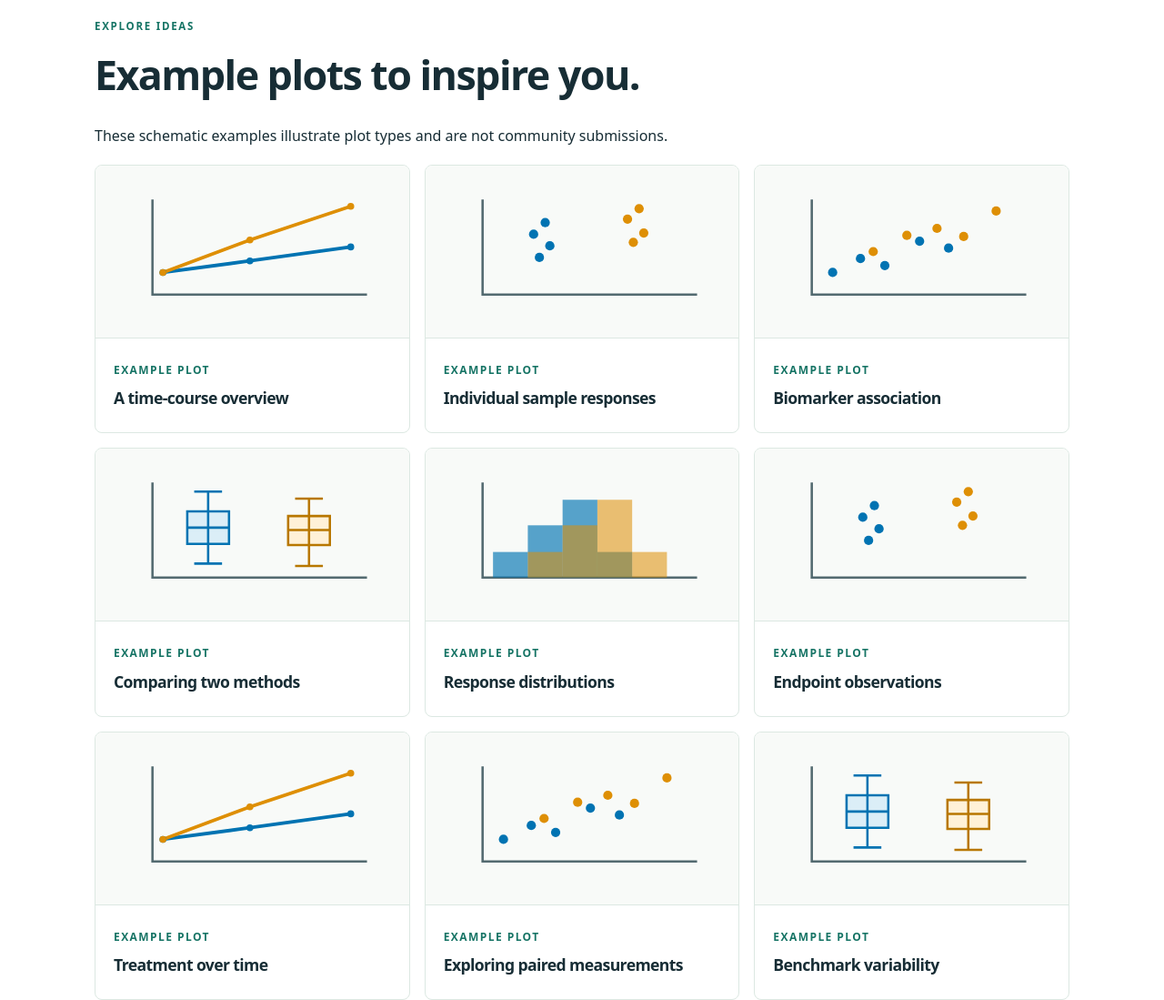
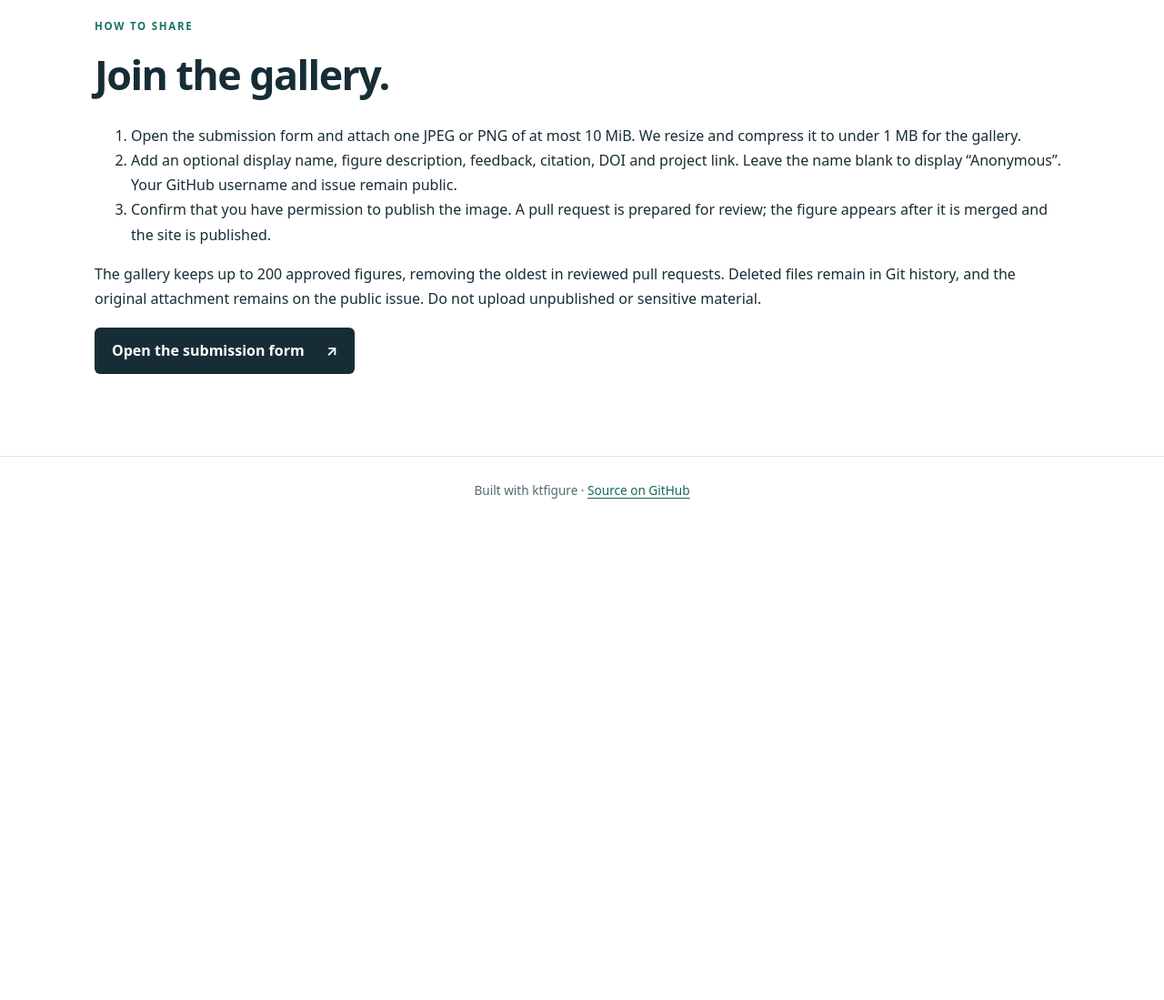
Before and after one commit to tuonglab/ktfigure, a plain HTML site: page docs/community.html in a window 1280 px wide. Shown: the part 900-1999 px from the top of the page at 91% size. After the commit the page ends 1475 px from the top, so only its background shows below. Drawn offline with Linux system fonts and the light colour scheme.

Commit message:
Remove community inspiration examples
Co-authored-by: copilot-swe-agent[bot] <198982749+Copilot@users.noreply.github.com>

```diff
--- a/docs/community.html
+++ b/docs/community.html
@@ -48,12 +48,6 @@
         <p id="gallery-status" role="status">Loading community figures…</p>
         <div id="community-entries" class="community-grid"></div>
       </section>
-      <section id="examples" class="community-examples">
-        <p class="eyebrow">Explore ideas</p>
-        <h2>Example plots to inspire you.</h2>
-        <p>These schematic examples illustrate plot types and are not community submissions.</p>
-        <div id="community-examples" class="community-grid"></div>
-      </section>
       <section id="share" class="community-share">
         <p class="eyebrow">How to share</p>
         <h2>Join the gallery.</h2>
--- a/docs/community.js
+++ b/docs/community.js
@@ -73,47 +73,4 @@ async function loadGallery() {
   }
 }
 
-const examples = [
-  ["A time-course overview", "plot-line"],
-  ["Individual sample responses", "plot-strip"],
-  ["Biomarker association", "plot-scatter"],
-  ["Comparing two methods", "plot-box"],
-  ["Response distributions", "plot-histogram"],
-  ["Endpoint observations", "plot-strip"],
-  ["Treatment over time", "plot-line"],
-  ["Exploring paired measurements", "plot-scatter"],
-  ["Benchmark variability", "plot-box"],
-  ["Measurement distribution", "plot-histogram"],
-  ["Longitudinal trends", "plot-line"],
-  ["Group comparisons", "plot-strip"],
-  ["Two measurements together", "plot-scatter"],
-  ["Variability between groups", "plot-box"],
-  ["Score distribution", "plot-histogram"],
-  ["Changes across visits", "plot-line"],
-  ["Showing observations", "plot-strip"],
-  ["Comparing measurements", "plot-scatter"],
-  ["Method runtime spread", "plot-box"],
-  ["Exploring score ranges", "plot-histogram"],
-];
-
-const exampleGallery = document.getElementById("community-examples");
-for (const [title, symbol] of examples) {
-  const card = document.createElement("article");
-  card.className = "community-card";
-  const svg = document.createElementNS("http://www.w3.org/2000/svg", "svg");
-  svg.setAttribute("viewBox", "0 0 240 120");
-  svg.setAttribute("role", "img");
-  svg.setAttribute("aria-label", `Schematic example: ${title}`);
-  const use = document.createElementNS("http://www.w3.org/2000/svg", "use");
-  use.setAttribute("href", `images/step-illustrations.svg#${symbol}`);
-  svg.append(use);
-  card.append(svg);
-  const content = document.createElement("div");
-  content.className = "community-card-content";
-  content.append(textElement("span", "Example plot", "card-number"));
-  content.append(textElement("h3", title));
-  card.append(content);
-  exampleGallery.append(card);
-}
-
 loadGallery();
--- a/docs/style.css
+++ b/docs/style.css
@@ -107,15 +107,14 @@ tbody th { min-width: 130px; }
 .concept-comparison figcaption { line-height: 1.45; }
 .community-grid { display: grid; grid-template-columns: repeat(3, minmax(0, 1fr)); gap: 16px; }
 .community-card { overflow: hidden; border: 1px solid var(--line); border-radius: 8px; background: white; }
-.community-card > img, .community-card > svg { display: block; width: 100%; height: 190px; object-fit: contain; background: var(--paper); border-bottom: 1px solid var(--line); }
-.community-card > svg { padding: 18px; }
+.community-card > img { display: block; width: 100%; height: 190px; object-fit: contain; background: var(--paper); border-bottom: 1px solid var(--line); }
 .community-card-content { padding: 20px; overflow-wrap: anywhere; }
 .community-card-content h3 { margin: 8px 0; }
 .community-card-content p { white-space: pre-wrap; }
 .community-feedback { margin: 16px 0; padding-left: 12px; border-left: 3px solid #9dc8b6; color: var(--muted); white-space: pre-wrap; }
 .community-link { display: block; margin-top: 8px; }
 .community-discussion { display: block; margin-top: 16px; font-weight: 700; }
-.community-share, .community-examples { margin-top: 80px; scroll-margin-top: 25px; }
+.community-share { margin-top: 80px; scroll-margin-top: 25px; }
 .example-layout { height: 190px; padding: 10px; border: 1px solid var(--line); background: white; }
 .example-layout span { display: block; border: 1px solid #9db8ac; }
 .good { display: grid; grid-template-columns: 1fr 1fr; gap: 10px; }
```
